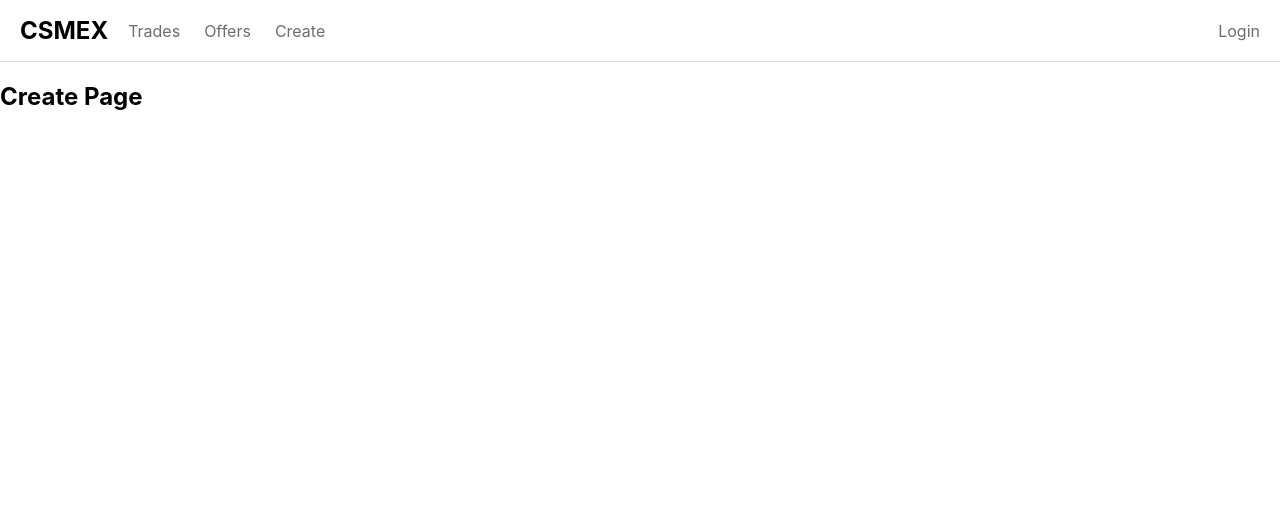
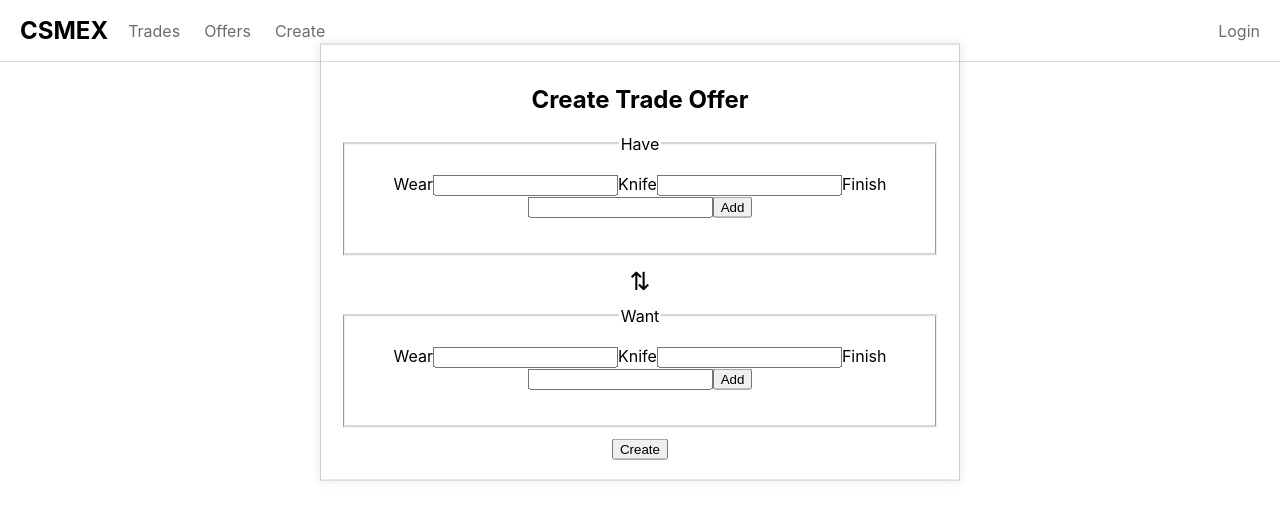
Before and after one commit to 980k/csgo-trading-app, a React (Create React App) app: page /create in a window 1280 px wide. Shown: the top 520 px of the page. Built offline with nearby package versions, Linux system fonts and the light colour scheme.

Commit message:
implemented create trade and login frontend

```diff
--- /dev/null
+++ b/src/components/create/Creation.css
@@ -0,0 +1,32 @@
+.creation-container {
+    position: relative;
+    height: 100vh; /* Ensure the container covers the viewport height */
+    text-align: center; /* Center horizontally */
+}
+
+/* Center the form using absolute positioning */
+.creation-container form {
+    position: absolute;
+    top: 25%; /* Center vertically */
+    left: 50%; /* Center horizontally */
+    transform: translate(-50%, -50%); /* Move the form back by half of its own width and height */
+    max-width: 1000px; /* Set a maximum width for the form */
+    padding: 20px; /* Add padding for spacing inside the form */
+    border: 1px solid #ccc; /* Optional: Add a border for styling */
+    box-shadow: 0 0 10px rgba(0, 0, 0, 0.1); /* Optional: Add a shadow for styling */
+}
+
+/*#submitBtn {*/
+/*    margin-top: 20px;*/
+/*}*/
+
+.creation-container fieldset {
+    margin-bottom: 10px;
+    margin-top: 10px;
+    padding: 20px;
+}
+.swap {
+    margin: 0;
+    padding: 0;
+    font-size: 25px;
+}
--- /dev/null
+++ b/src/components/create/Creation.js
@@ -0,0 +1,130 @@
+import React, { useState } from 'react';
+import './Creation.css'
+
+const inventoryData = {
+    wears: ['Factory New', 'Minimal Wear', 'Field-Tested', 'Well-Worn', 'Battle-Scarred'],
+    knives: [
+        'Bayonet', 'Bowie Knife', 'Butterfly Knife', 'Classic Knife',
+        'Falchion Knife', 'Flip Knife', 'Gut Knife', 'Huntsman Knife',
+        'Karambit', 'M9 Bayonet', 'Navaja Knife', 'Nomad Knife',
+        'Paracord Knife', 'Shadow Daggers', 'Skeleton Knife',
+        'Stiletto Knife', 'Survival Knife', 'Talon Knife', 'Ursus Knife'
+    ],
+    finishes: [
+        "Vanilla", "Safari Mesh", "Urban Masked", "Scorched", "Boreal Forest", "Stained",
+        "Blue Steel", "Night", "Forest DDPAT", "Crimson Web", "Slaughter", "Fade", "Rust Coat",
+        "Ultraviolet", "Damascus Steel", "Tiger Tooth", "Doppler (Phase 1)", "Doppler (Phase 2)",
+        "Doppler (Phase 3)", "Doppler (Phase 4)", "Doppler (Ruby)", "Doppler (Sapphire)",
+        "Doppler (Black Pearl)", "Marble Fade", "Freehand", "Bright Water", "Black Laminate",
+        "Autotronic", "Lore", "Gamma Doppler (Phase 1)", "Gamma Doppler (Phase 2)",
+        "Gamma Doppler (Phase 3)", "Gamma Doppler (Phase 4)", "Gamma Doppler (Emerald)",
+        "Case Hardened"
+    ],
+};
+const wearDictionary = {
+    'Factory New' : 'FN',
+    'Minimal Wear' : 'MW',
+    'Field-Tested' : 'FT',
+    'Well-Worn' : 'WW',
+    'Battle-Scarred' : 'BS'
+}
+
+function renderOptions(options) {
+    return options.map((option, index) => (
+        <option key={index}>{option}</option>
+    ));
+}
+
+export default function Creation() {
+    const [haveItems, setHaveItems] = useState([]);
+    const [wantItems, setWantItems] = useState([]);
+
+    function handleAdd(id, data) {
+        if(id === 'haveAddBtn') {
+            setHaveItems([...haveItems, data]);
+        } else if(id === 'wantAddBtn') {
+            setWantItems([...wantItems, data]);
+        }
+    }
+
+    return(
+        <div className="creation-container">
+        <form>
+            <h2>Create Trade Offer</h2>
+            <fieldset>
+                <legend>Have</legend>
+                <label htmlFor="haveWears">Wear</label>
+                <input type="text" id="haveWears" name="haveWears" list="wearOptions" />
+                <datalist id="wearOptions">{renderOptions(inventoryData.wears)}</datalist>
+
+                <label htmlFor="haveKnives">Knife</label>
+                <input type="text" id="haveKnives" name="haveKnives" list="knifeOptions" />
+                <datalist id="knifeOptions">{renderOptions(inventoryData.knives)}</datalist>
+
+                <label htmlFor="haveFinishes">Finish</label>
+                <input type="text" id="haveFinishes" name="haveFinishes" list="finishOptions" />
+                <datalist id="finishOptions">{renderOptions(inventoryData.finishes)}</datalist>
+
+                <button
+                    id="haveAddBtn"
+                    onClick={(e) => {
+                        e.preventDefault(); // Not necessary, but can be added
+                        handleAdd(e.target.id, {
+                            wear: document.getElementById('haveWears').value,
+                            knife: document.getElementById('haveKnives').value,
+                            finish: document.getElementById('haveFinishes').value
+                        });
+                    }}
+                >
+                    Add
+                </button>
+
+                <ul>
+                    {haveItems.map((item) => {
+                        return <li>{item.knife} | {item.finish} ({wearDictionary[item.wear]})</li>;
+                    })}
+                </ul>
+            </fieldset>
+
+            <div className="swap">&#8645;</div>
+
+            <fieldset>
+                <legend>Want</legend>
+                <label htmlFor="wantWears">Wear</label>
+                <input type="text" id="wantWears" name="wantWears" list="wearOptions" />
+                <datalist id="wearOptions">{renderOptions(inventoryData.wears)}</datalist>
+
+                <label htmlFor="wantKnives">Knife</label>
+                <input type="text" id="wantKnives" name="wantKnives" list="knifeOptions" />
+                <datalist id="knifeOptions">{renderOptions(inventoryData.knives)}</datalist>
+
+                <label htmlFor="wantFinishes">Finish</label>
+                <input type="text" id="wantFinishes" name="wantFinishes" list="finishOptions" />
+                <datalist id="finishOptions">{renderOptions(inventoryData.finishes)}</datalist>
+
+                <button
+                    id="wantAddBtn"
+                    onClick={(e) => {
+                        e.preventDefault(); // Not necessary, but can be added
+                        handleAdd(e.target.id, {
+                            wear: document.getElementById('wantWears').value,
+                            knife: document.getElementById('wantKnives').value,
+                            finish: document.getElementById('wantFinishes').value
+                        });
+                    }}
+                >
+                    Add
+                </button>
+
+                <ul>
+                    {wantItems.map((item) => {
+                        return <li>{item.wear} {item.knife} {item.finish}</li>;
+                    })}
+                </ul>
+            </fieldset>
+
+            <button id="submitBtn">Create</button>
+        </form>
+        </div>
+    )
+}
--- /dev/null
+++ b/src/components/login/LoginForm.css
@@ -0,0 +1,3 @@
+.login-form-container form ul li {
+    list-style-type: none;
+}
--- /dev/null
+++ b/src/components/login/LoginForm.js
@@ -0,0 +1,20 @@
+import React from 'react';
+import './LoginForm.css'
+
+export default function LoginForm() {
+    return(
+        <div className="login-form-container">
+        <form>
+            <ul>
+                <li><label htmlFor="username">Username</label></li>
+                <li><input type="text" id="username" name="username" /></li>
+
+                <li><label htmlFor="password">Password</label></li>
+                <li><input type="text" id="password" name="password" /></li>
+            </ul>
+
+            <button>Log In</button>
+        </form>
+        </div>
+    )
+}
--- a/src/pages/Create.js
+++ b/src/pages/Create.js
@@ -1,9 +1,10 @@
 import React from 'react';
+import Creation from "../components/create/Creation";
 
 export default function Create() {
     return(
-        <div>
-            <h2>Create Page</h2>
+        <div className="create">
+            <Creation />
         </div>
     );
 }
--- a/src/pages/Login.js
+++ b/src/pages/Login.js
@@ -1,7 +1,10 @@
 import React from 'react';
+import LoginForm from "../components/login/LoginForm";
 
 export default function Login() {
     return(
-        <h2>Login Page</h2>
+        <div className="login">
+            <LoginForm />
+        </div>
     );
 }
```
